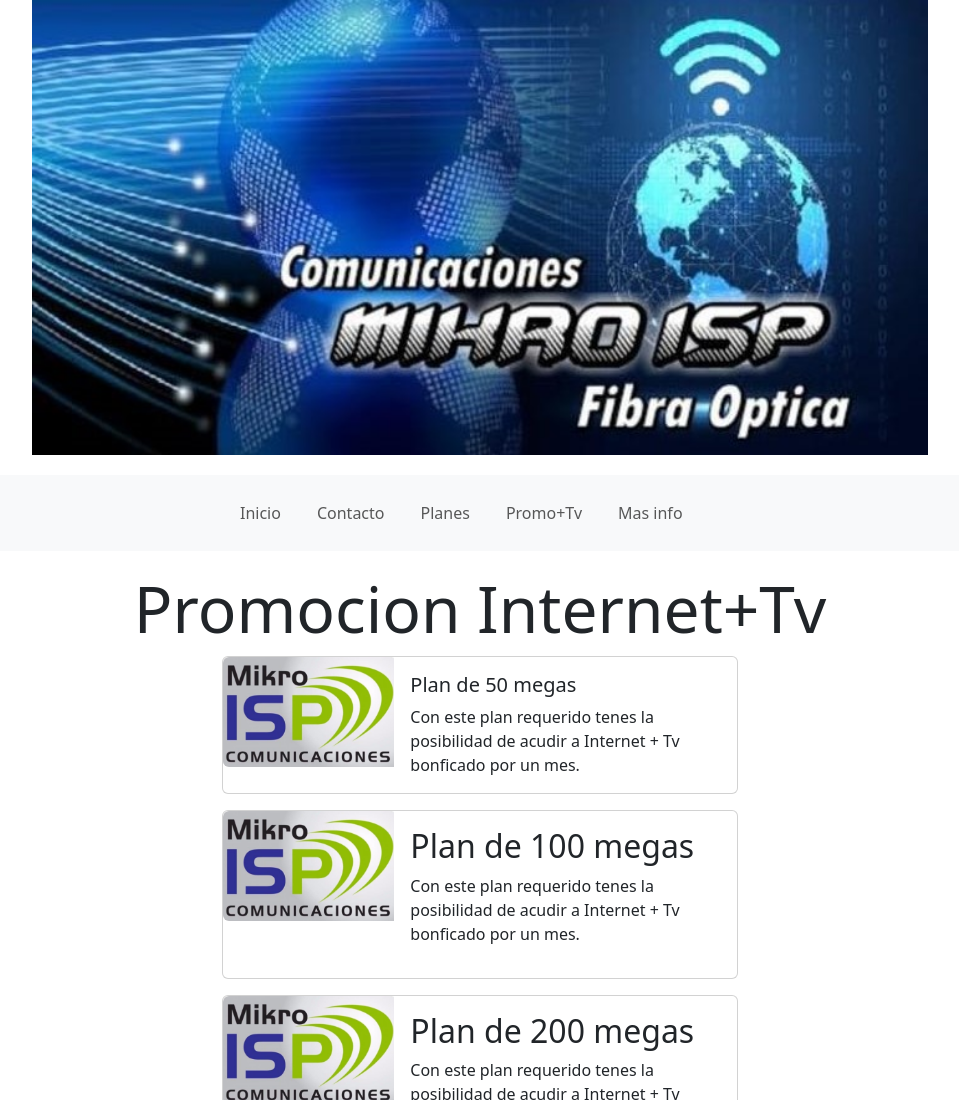
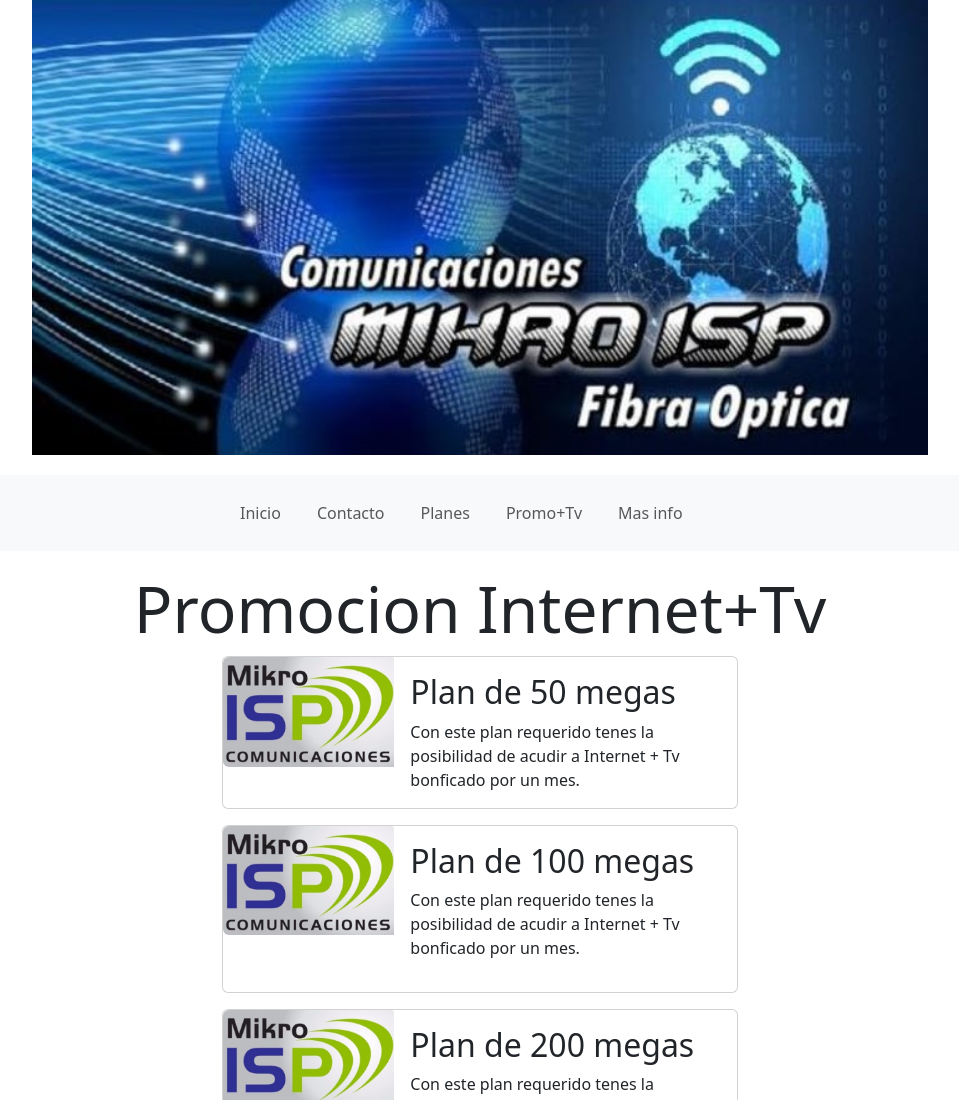
Before and after one commit to Ruizluca/Proyecto_final_Reentrega_Ruiz-Luca, a website: page pages/promo.html in a window 1280 px wide. Shown: the top 1100 px of the page, without its empty margins (160-1119 px from the left). Drawn offline with nearby package versions, Linux system fonts and the light colour scheme; files whose address does not match are found by name.

Commit message:
promo.html
modifico h5 por h2

```diff
--- a/pages/promo.html
+++ b/pages/promo.html
@@ -45,7 +45,7 @@
                       </article>
                       <div class="col-md-8">
                         <div class="card-body">
-                          <h5 class="card-title">Plan de 50 megas</h5>
+                          <h2 class="card-title">Plan de 50 megas</h2>
                           <p class="card-text">Con este plan requerido tenes la posibilidad de acudir a Internet + Tv bonficado por un mes.</p>
                         </div>
                       </div>
```
